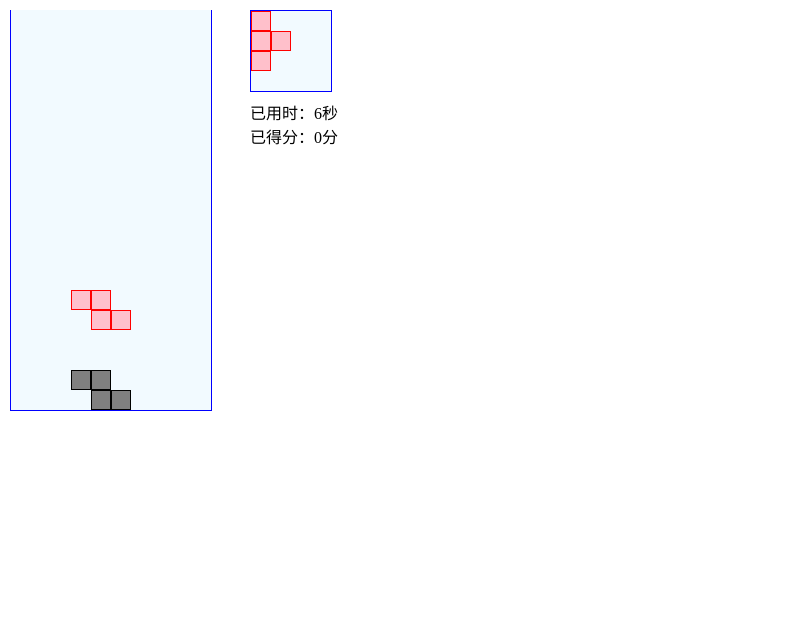
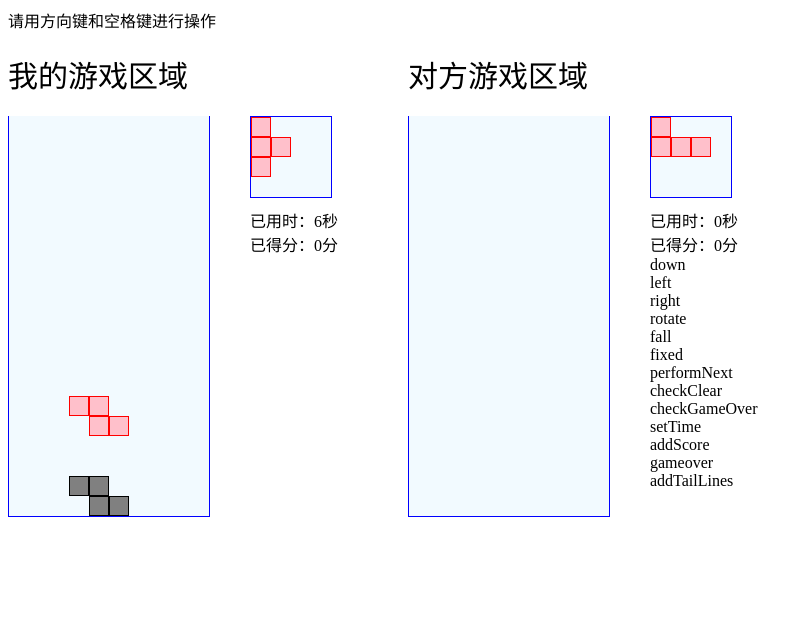
Before and after one commit to cideet/websocket, a PHP site: page / in a window 1280 px wide. Shown: the top 631 px of the page, without its empty margins (0-810 px from the left). Run offline with PHP 8.4, Linux system fonts and the light colour scheme.

Commit message:
俄罗斯方块单机版基本完成，接下来学习websocket

```diff
--- a/russia/index.html
+++ b/russia/index.html
@@ -11,12 +11,40 @@
     <link type="text/css" rel="stylesheet" href="styles/style.css"/>
 </head>
 <body>
-<div class="game" id="game"></div>
-<div class="next" id="next"></div>
-<div class="info">
-    <div>已用时：<span id="time">0</span>秒</div>
-    <div>已得分：<span id="score">0</span>分</div>
-    <div id="gameover"></div>
+<div>请用方向键和空格键进行操作</div>
+<div class="square" id="local">
+    <div class="title">我的游戏区域</div>
+    <div class="game" id="local_game"></div>
+    <div class="next" id="local_next"></div>
+    <div class="info">
+        <div>已用时：<span id="local_time">0</span>秒</div>
+        <div>已得分：<span id="local_score">0</span>分</div>
+        <div id="local_gameover"></div>
+    </div>
+</div>
+
+<div class="square" id="remote">
+    <div class="title">对方游戏区域</div>
+    <div class="game" id="remote_game"></div>
+    <div class="next" id="remote_next"></div>
+    <div class="info">
+        <div>已用时：<span id="remote_time">0</span>秒</div>
+        <div>已得分：<span id="remote_score">0</span>分</div>
+        <div id="remote_gameover"></div>
+        <div id="down">down</div>
+        <div id="left">left</div>
+        <div id="right">right</div>
+        <div id="rotate">rotate</div>
+        <div id="fall">fall</div>
+        <div id="fixed">fixed</div>
+        <div id="performNext">performNext</div>
+        <div id="checkClear">checkClear</div>
+        <div id="checkGameOver">checkGameOver</div>
+        <div id="setTime">setTime</div>
+        <div id="addScore">addScore</div>
+        <div id="gameover">gameover</div>
+        <div id="addTailLines">addTailLines</div>
+    </div>
 </div>
 
 <script src="js/square.js"></script>
--- a/russia/js/local.js
+++ b/russia/js/local.js
@@ -85,11 +85,11 @@ var Local = function () {
     // 开始
     var start = function () {
         var doms = {
-            gameDiv: document.getElementById('game'),
-            nextDiv: document.getElementById('next'),
-            timeDiv: document.getElementById('time'),
-            scoreDiv: document.getElementById('score'),
-            resultDiv: document.getElementById('gameover')
+            gameDiv: document.getElementById('local_game'),
+            nextDiv: document.getElementById('local_next'),
+            timeDiv: document.getElementById('local_time'),
+            scoreDiv: document.getElementById('local_score'),
+            resultDiv: document.getElementById('local_gameover')
         };
         game = new Game();
         game.init(doms, generateType(), generateDir());
--- a/russia/js/remote.js
+++ b/russia/js/remote.js
@@ -1,3 +1,64 @@
 /**
  * Created by sf on 2018/1/1.
  */
+
+var Remote = function () {
+    var game;  //游戏对象
+    //绑定按钮事件
+    var bindEvents = function () {
+        document.getElementById('down').onclick = function () {
+            game.down();
+        };
+        document.getElementById('left').onclick = function () {
+            game.left();
+        };
+        document.getElementById('right').onclick = function () {
+            game.right();
+        };
+        document.getElementById('rotate').onclick = function () {
+            game.rotate();
+        };
+        document.getElementById('fall').onclick = function () {
+            game.fall();
+        };
+        document.getElementById('fixed').onclick = function () {
+            game.fixed();
+        };
+        document.getElementById('performNext').onclick = function () {
+            game.performNext(2, 2);
+        };
+        document.getElementById('checkClear').onclick = function () {
+            game.checkClear();
+        };
+        document.getElementById('checkGameOver').onclick = function () {
+            game.checkGameOver();
+        };
+        document.getElementById('setTime').onclick = function () {
+            game.setTime(20);
+        };
+        document.getElementById('addScore').onclick = function () {
+            game.addScore(1);
+        };
+        document.getElementById('gameover').onclick = function () {
+            game.gameover(true);
+        };
+        document.getElementById('addTailLines').onclick = function () {
+            game.addTailLines([[0, 1, 0, 1, 0, 1, 0, 1, 0, 1]]);
+        };
+    };
+    var start = function (type, dir) {
+        var doms = {
+            gameDiv: document.getElementById('remote_game'),
+            nextDiv: document.getElementById('remote_next'),
+            timeDiv: document.getElementById('remote_time'),
+            scoreDiv: document.getElementById('remote_score'),
+            resultDiv: document.getElementById('remote_gameover')
+        };
+        game = new Game();
+        game.init(doms, type, dir);
+    };
+
+    //导出
+    this.start = start;
+    this.bindEvents = bindEvents;
+};
--- a/russia/js/script.js
+++ b/russia/js/script.js
@@ -4,3 +4,7 @@
 
 var local = new Local();
 local.start();
+
+var remote = new Remote();
+remote.start(2,2);
+remote.bindEvents();
--- a/russia/styles/style.css
+++ b/russia/styles/style.css
@@ -1,3 +1,13 @@
+.square {
+    width: 400px;
+    height: 600px;
+    float: left;
+}
+
+.title {
+    font-size: 30px;
+    margin: 20px auto;
+}
 
 .game {
     width: 200px;
@@ -6,25 +16,24 @@
     border-left: 1px solid blue;
     border-right: 1px solid blue;
     border-bottom: 1px solid blue;
-    position: absolute;
-    top: 10px;
-    left: 10px;
+    position: relative;
+    float: left;
 }
 
 .next {
     width: 80px;
     height: 80px;
     background: #f2faff;
-    position: absolute;
-    left: 250px;
-    top: 10px;
+    position: relative;
     border: 1px solid blue;
+    float: left;
+    margin-left: 40px;
 }
 
 .info {
-    position: absolute;
-    top: 100px;
-    left: 250px;
+    float: left;
+    margin-left: 40px;
+    margin-top: 10px;
 }
 
 .none, .current, .done {
```
